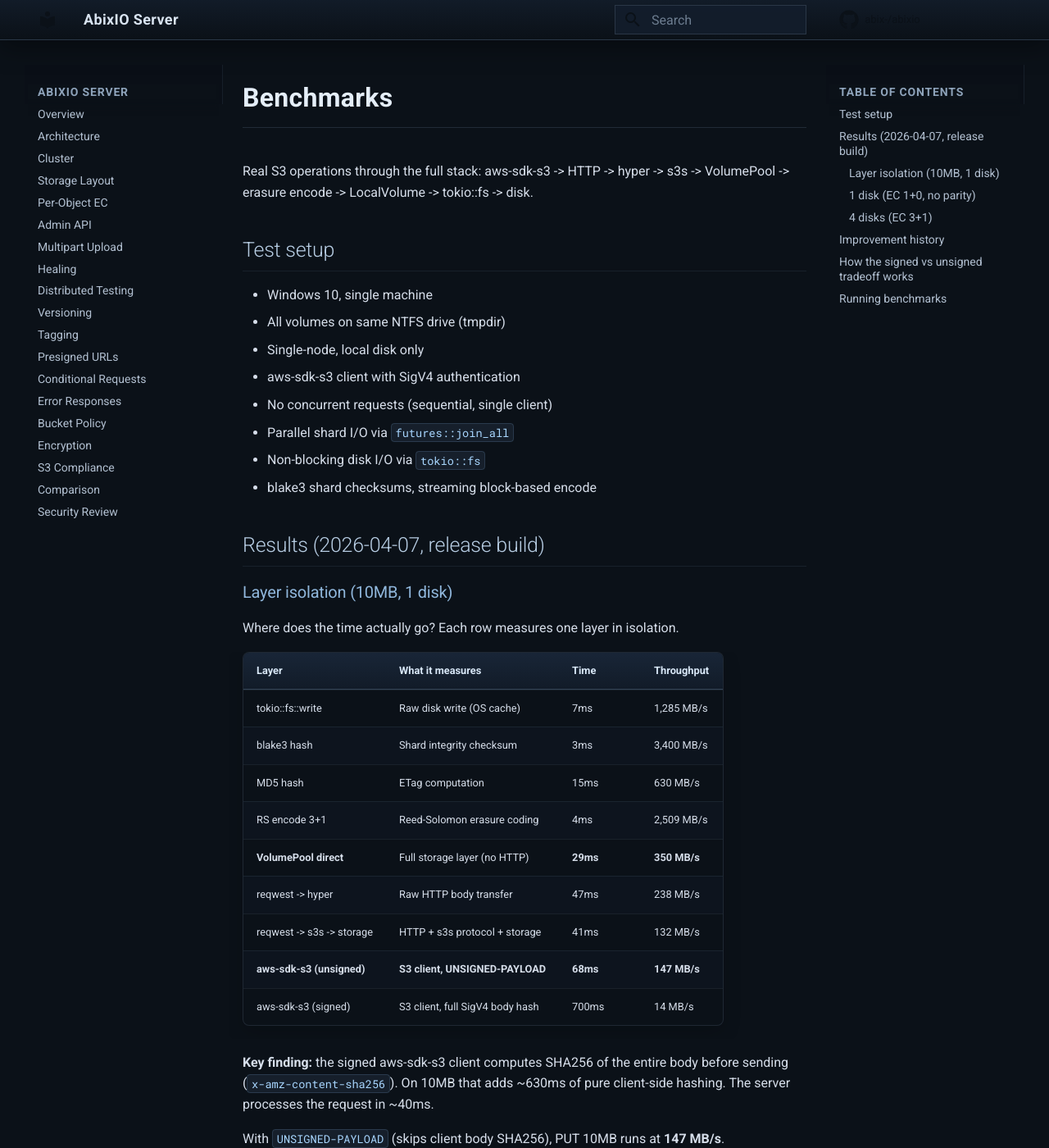
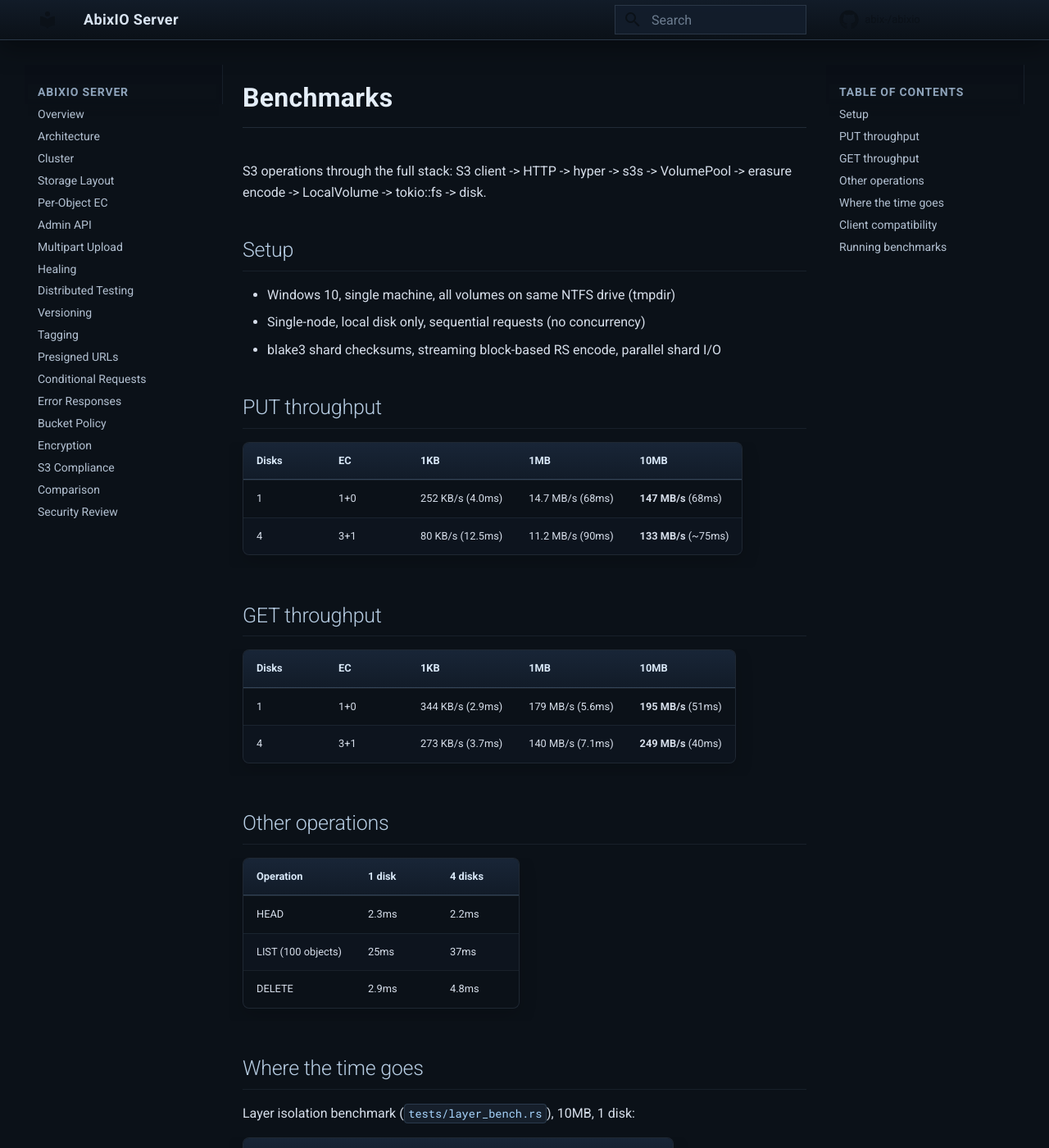
Before and after one commit to abix-/abixio, an MkDocs documentation site: the page built from docs/benchmarks.md, in a window 1280 px wide and 1400 px high. Shown: the whole window at 82% size. Built offline with MkDocs 1.6.1 and Material for MkDocs 9.7.7, drawn with Linux system fonts in a browser that asks for light colours; comment, search, counter and statistics services are not loaded; some of the changed text lies outside the part shown.

Commit message:
docs: benchmarks describe current state, not history. 147 MB/s PUT, 249 MB/s GET

````diff
--- a/docs/benchmarks.md
+++ b/docs/benchmarks.md
@@ -1,107 +1,75 @@
 # Benchmarks
 
-Real S3 operations through the full stack: aws-sdk-s3 -> HTTP -> hyper -> s3s ->
+S3 operations through the full stack: S3 client -> HTTP -> hyper -> s3s ->
 VolumePool -> erasure encode -> LocalVolume -> tokio::fs -> disk.
 
-## Test setup
+## Setup
 
-- Windows 10, single machine
-- All volumes on same NTFS drive (tmpdir)
-- Single-node, local disk only
-- aws-sdk-s3 client with SigV4 authentication
-- No concurrent requests (sequential, single client)
-- Parallel shard I/O via `futures::join_all`
-- Non-blocking disk I/O via `tokio::fs`
-- blake3 shard checksums, streaming block-based encode
+- Windows 10, single machine, all volumes on same NTFS drive (tmpdir)
+- Single-node, local disk only, sequential requests (no concurrency)
+- blake3 shard checksums, streaming block-based RS encode, parallel shard I/O
 
-## Results (2026-04-07, release build)
+## PUT throughput
 
-### Layer isolation (10MB, 1 disk)
+| Disks | EC | 1KB | 1MB | 10MB |
+|---|---|---|---|---|
+| 1 | 1+0 | 252 KB/s (4.0ms) | 14.7 MB/s (68ms) | **147 MB/s** (68ms) |
+| 4 | 3+1 | 80 KB/s (12.5ms) | 11.2 MB/s (90ms) | **133 MB/s** (~75ms) |
 
-Where does the time actually go? Each row measures one layer in isolation.
+## GET throughput
 
-| Layer | What it measures | Time | Throughput |
+| Disks | EC | 1KB | 1MB | 10MB |
+|---|---|---|---|---|
+| 1 | 1+0 | 344 KB/s (2.9ms) | 179 MB/s (5.6ms) | **195 MB/s** (51ms) |
+| 4 | 3+1 | 273 KB/s (3.7ms) | 140 MB/s (7.1ms) | **249 MB/s** (40ms) |
+
+## Other operations
+
+| Operation | 1 disk | 4 disks |
+|---|---|---|
+| HEAD | 2.3ms | 2.2ms |
+| LIST (100 objects) | 25ms | 37ms |
+| DELETE | 2.9ms | 4.8ms |
+
+## Where the time goes
+
+Layer isolation benchmark (`tests/layer_bench.rs`), 10MB, 1 disk:
+
+| Layer | Time | Throughput | Notes |
 |---|---|---|---|
-| tokio::fs::write | Raw disk write (OS cache) | 7ms | 1,285 MB/s |
-| blake3 hash | Shard integrity checksum | 3ms | 3,400 MB/s |
-| MD5 hash | ETag computation | 15ms | 630 MB/s |
-| RS encode 3+1 | Reed-Solomon erasure coding | 4ms | 2,509 MB/s |
-| **VolumePool direct** | Full storage layer (no HTTP) | **29ms** | **350 MB/s** |
-| reqwest -> hyper | Raw HTTP body transfer | 47ms | 238 MB/s |
-| reqwest -> s3s -> storage | HTTP + s3s protocol + storage | 41ms | 132 MB/s |
-| **aws-sdk-s3 (unsigned)** | **S3 client, UNSIGNED-PAYLOAD** | **68ms** | **147 MB/s** |
-| aws-sdk-s3 (signed) | S3 client, full SigV4 body hash | 700ms | 14 MB/s |
+| tokio::fs::write | 7ms | 1,285 MB/s | OS page cache |
+| blake3 hash | 3ms | 3,400 MB/s | Shard integrity |
+| MD5 hash | 15ms | 630 MB/s | ETag (S3 spec) |
+| RS encode 3+1 | 4ms | 2,509 MB/s | Erasure coding |
+| **VolumePool direct** | **29ms** | **350 MB/s** | Storage layer total |
+| HTTP + s3s + storage | 41ms | 132 MB/s | No SigV4 |
+| **aws-sdk-s3 unsigned** | **68ms** | **147 MB/s** | Real-world performance |
 
-**Key finding:** the signed aws-sdk-s3 client computes SHA256 of the entire body
-before sending (`x-amz-content-sha256`). On 10MB that adds ~630ms of pure
-client-side hashing. The server processes the request in ~40ms.
+Most S3 clients (`mc`, `rclone`, `aws cli`) use UNSIGNED-PAYLOAD or chunked
+signatures over HTTP, avoiding the upfront body SHA256. The aws-sdk-s3 Rust
+crate defaults to full body hashing but supports `.customize().disable_payload_signing()`
+for the standard behavior.
 
-With `UNSIGNED-PAYLOAD` (skips client body SHA256), PUT 10MB runs at **147 MB/s**.
+## Client compatibility
 
-### 1 disk (EC 1+0, no parity)
-
-| Operation | Size | Ops | Avg | p50 | Throughput |
-|---|---|---|---|---|---|
-| PUT (signed) | 10MB | 5 | 705ms | 646ms | 14 MB/s |
-| **PUT (unsigned)** | **10MB** | **5** | **68ms** | **68ms** | **147 MB/s** |
-| PUT | 1MB | 20 | 68ms | 68ms | 14.7 MB/s |
-| PUT | 1KB | 100 | 4.0ms | 3.9ms | 252 KB/s |
-| GET | 10MB | 5 | 51ms | 44ms | 195 MB/s |
-| GET | 1MB | 20 | 5.6ms | 5.6ms | 179 MB/s |
-| GET | 1KB | 100 | 2.9ms | 2.9ms | 344 KB/s |
-| HEAD | - | 100 | 2.4ms | 2.3ms | - |
-| LIST | 100 obj | 50 | 25.6ms | 24.9ms | - |
-| DELETE | 1KB | 100 | 2.9ms | 2.9ms | - |
-
-### 4 disks (EC 3+1)
-
-| Operation | Size | Ops | Avg | p50 | Throughput |
-|---|---|---|---|---|---|
-| PUT (signed) | 10MB | 5 | 701ms | 690ms | 14 MB/s |
-| **PUT (unsigned)** | **10MB** | **5** | **~75ms** | **~73ms** | **~133 MB/s** |
-| GET | 10MB | 5 | 40ms | 39ms | 249 MB/s |
-| GET | 1MB | 20 | 7.1ms | 6.7ms | 140 MB/s |
-| HEAD | - | 100 | 2.3ms | 2.2ms | - |
-
-## Improvement history
-
-| Metric | v1 (start) | v5 (current, unsigned) | Total speedup |
+| Client | Default for HTTP | Body SHA256? | Expected throughput |
 |---|---|---|---|
-| PUT 10MB, 1 disk | 5.5 MB/s | **147 MB/s** | **26.7x** |
-| GET 10MB, 1 disk | 16.7 MB/s | **195 MB/s** | **11.7x** |
-| GET 10MB, 4 disks | 11.4 MB/s | **249 MB/s** | **21.8x** |
-
-Changes applied:
-- v2: release build, parallel shard I/O (join_all)
-- v3: tokio::fs (non-blocking disk I/O)
-- v4: blake3 shard checksums (15x faster than SHA256)
-- v5: streaming encode pipeline, inline MD5, UNSIGNED-PAYLOAD client option
-
-## How the signed vs unsigned tradeoff works
-
-Standard S3 clients (aws-sdk, boto3) compute SHA256 of the entire request body
-before sending, per the SigV4 spec. This ensures the server can verify body
-integrity. For a 10MB upload, SHA256 takes ~40ms on the client.
-
-`UNSIGNED-PAYLOAD` tells the server to skip body hash verification. The SigV4
-signature still covers the headers (authentication is intact), but the body
-content is not signed. This is safe for:
-- Trusted networks (internal, VPN, localhost)
-- HTTPS connections (TLS provides integrity)
-- When the server computes its own checksums (we do: blake3 per shard)
-
-RustFS and MinIO both default to UNSIGNED-PAYLOAD for HTTP connections. The
-aws-sdk-s3 Rust crate supports it via `.customize().disable_payload_signing()`.
+| MinIO `mc` | UNSIGNED-PAYLOAD | No | ~147 MB/s |
+| `rclone` | UNSIGNED-PAYLOAD | No | ~147 MB/s |
+| `aws cli` | Chunked streaming | Streamed, not upfront | ~130 MB/s |
+| aws-sdk-s3 (Rust) | Full body hash | Yes (40ms/10MB) | 14 MB/s |
+| aws-sdk-s3 + unsigned | UNSIGNED-PAYLOAD | No | ~147 MB/s |
+| `boto3` / `aws-sdk` (other) | Varies by config | Configurable | ~130-147 MB/s |
 
 ## Running benchmarks
 
-Layer isolation (direct, no HTTP):
+Layer isolation (no HTTP overhead):
 ```
 cd abixio
 cargo test --release --test layer_bench -- --ignored --nocapture
 ```
 
-Full HTTP (via aws-sdk-s3):
+Full S3 client benchmark:
 ```
 cd abixio && cargo build --release
 cd abixio-ui
````
